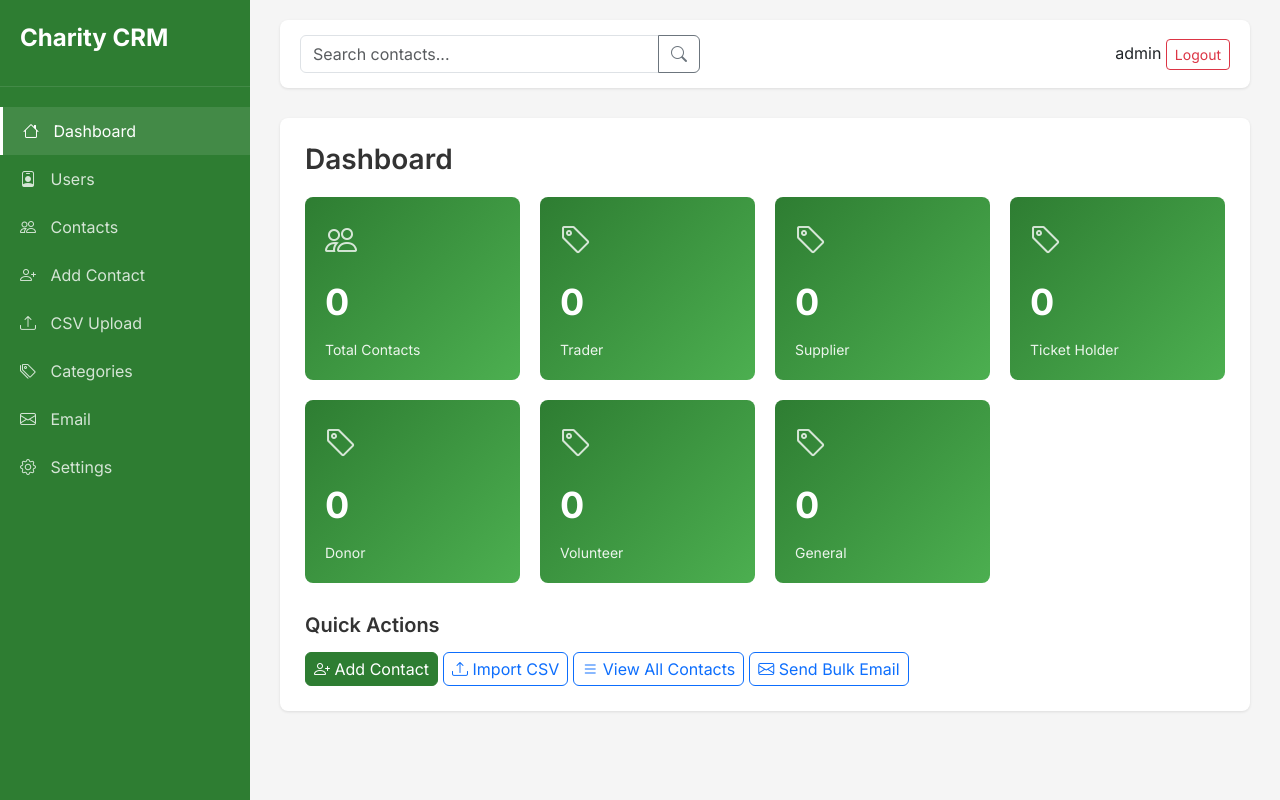
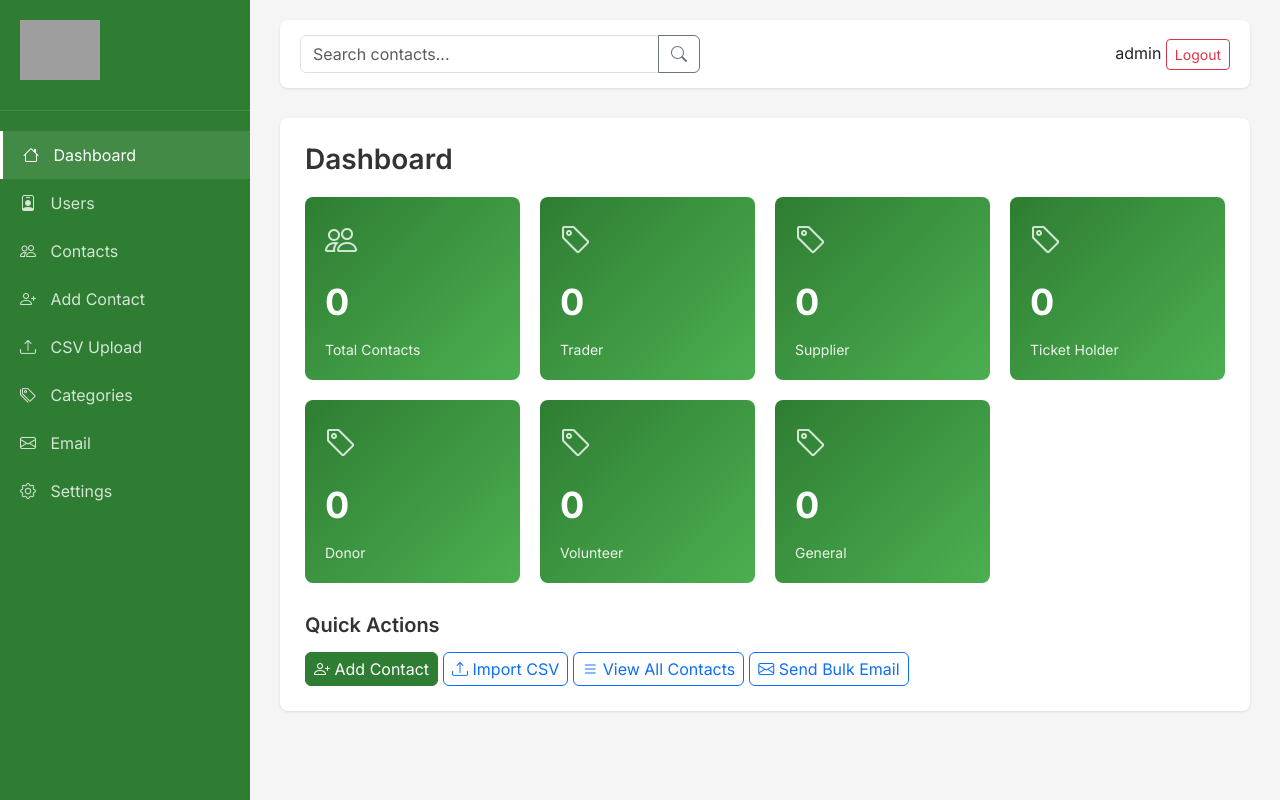
Before and after one commit to nhtr73-alt/charity-crm, a Flask app: page / in a window 1280 px wide. Run offline with Flask 3, Linux system fonts and the light colour scheme; a user stored in the database is signed in; data that the repository does not hold is empty; grey boxes are pictures that could not be loaded.

Commit message:
Branding for True Butterflies Foundation

```diff
--- a/templates/base.html
+++ b/templates/base.html
@@ -3,14 +3,16 @@
 <head>
     <meta charset="UTF-8">
     <meta name="viewport" content="width=device-width, initial-scale=1.0">
-    <title>{% block title %}Charity CRM{% endblock %}</title>
+    <title>{% block title %}True Butterflies Foundation CRM{% endblock %}</title>
     <link href="https://cdn.jsdelivr.net/npm/bootstrap@5.3.0/dist/css/bootstrap.min.css" rel="stylesheet">
     <link href="https://cdn.jsdelivr.net/npm/bootstrap-icons@1.10.0/font/bootstrap-icons.css" rel="stylesheet">
     <link rel="stylesheet" href="{{ url_for('static', filename='style.css') }}">
 </head>
 <body>
     <div class="sidebar">
-        <div class="brand">Charity CRM</div>
+        <div class="brand">
+            <img src="{{ url_for('static', filename='logo.png') }}" alt="True Butterflies Foundation" style="max-width: 100%; height: auto; max-height: 60px;">
+        </div>
         <nav>
             <a href="{{ url_for('index') }}" class="{% if request.endpoint == 'index' %}active{% endif %}">
                 <i class="bi bi-house"></i> Dashboard
--- a/templates/login.html
+++ b/templates/login.html
@@ -27,7 +27,9 @@
 <body>
     <div class="auth-container">
         <div class="auth-card">
-            <h2 class="text-center mb-4">Charity CRM</h2>
+            <div class="text-center mb-4">
+                <img src="{{ url_for('static', filename='logo.png') }}" alt="True Butterflies Foundation" style="max-width: 200px; height: auto;">
+            </div>
             <h4 class="text-center mb-4">Login</h4>
 
             {% with messages = get_flashed_messages(with_categories=true) %}
--- a/templates/register.html
+++ b/templates/register.html
@@ -27,7 +27,9 @@
 <body>
     <div class="auth-container">
         <div class="auth-card">
-            <h2 class="text-center mb-4">Charity CRM</h2>
+            <div class="text-center mb-4">
+                <img src="{{ url_for('static', filename='logo.png') }}" alt="True Butterflies Foundation" style="max-width: 200px; height: auto;">
+            </div>
             <h4 class="text-center mb-4">Register</h4>
 
             {% with messages = get_flashed_messages(with_categories=true) %}
```
